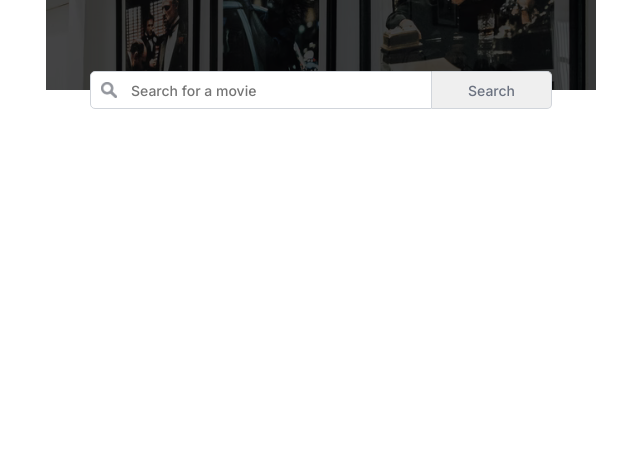
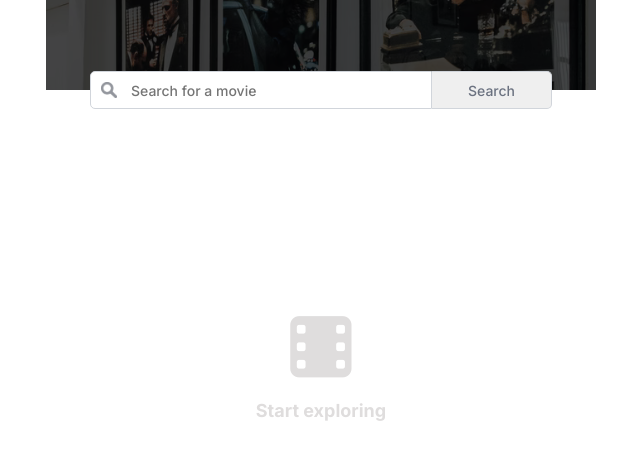
Before and after one commit to BigsmokeCBFW/Movie-Watchlist, a plain HTML site: page index.html in a window 1280 px wide. Shown: the part 118-578 px from the top of the page, without its empty margins (319-959 px from the left). Drawn offline with Linux system fonts and the light colour scheme.

Commit message:
finish initial state

```diff
--- a/index.css
+++ b/index.css
@@ -78,11 +78,29 @@ h2{
   border-bottom-right-radius: 5px;
   border-top-right-radius: 5px;
   border-left: none;
+  cursor: pointer;
 
 }
 
 main{
-  background-color: #f3f1f1;
   width: 550px;
+  height: 571px;
   margin: 0 auto;
+  display: flex;
+  justify-content: center;
+  align-items: center;
+  text-align: center;
 }
+
+.start i,
+.start h3{
+  color: #DFDDDD;
+}
+
+.start i{
+  font-size: 4.375rem;
+}
+
+.start h3{
+  font-size: 1.125rem;
+}
--- a/index.html
+++ b/index.html
@@ -7,6 +7,7 @@
   <link rel="preconnect" href="https://fonts.googleapis.com">
   <link rel="preconnect" href="https://fonts.gstatic.com" crossorigin>
   <link href="https://fonts.googleapis.com/css2?family=Inter:ital,opsz,wght@0,14..32,100..900;1,14..32,100..900&display=swap" rel="stylesheet">
+  <link rel="stylesheet" href="https://cdnjs.cloudflare.com/ajax/libs/font-awesome/7.0.0/css/all.min.css">
   <link rel="stylesheet" href="index.css">
 </head>
 <body>
@@ -17,7 +18,12 @@
   <div class="search-bar">
     <input type="text" placeholder="Search for a movie"><button>Search</button>
   </div>
-  <main></main>
+  <main>
+    <span class="start">
+      <i class="fa-solid fa-film"></i>
+      <h3>Start exploring</h3>
+    </span>
+  </main>
 
 </body>
 </html>
```
